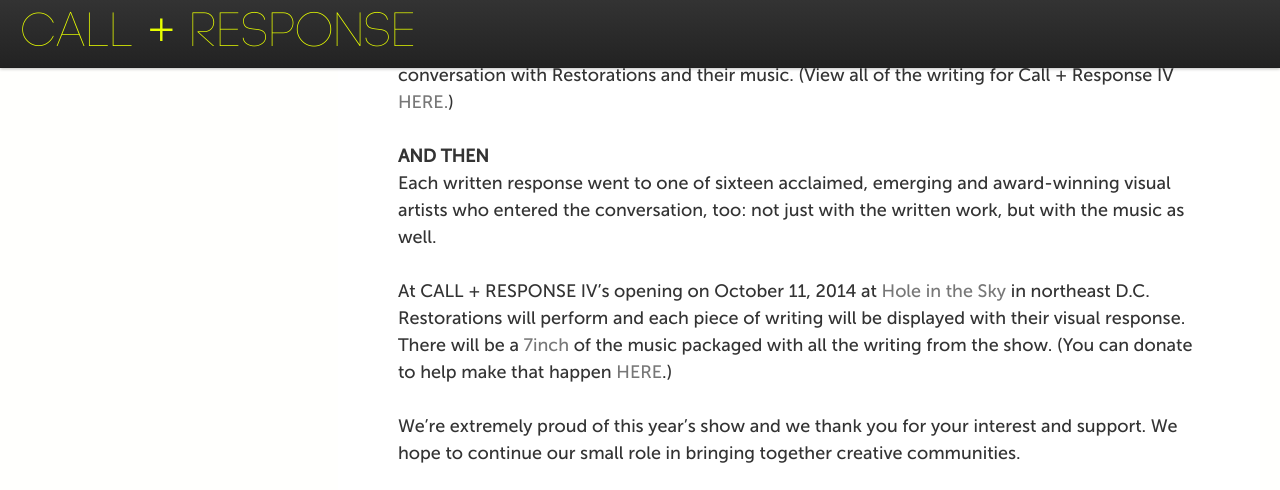
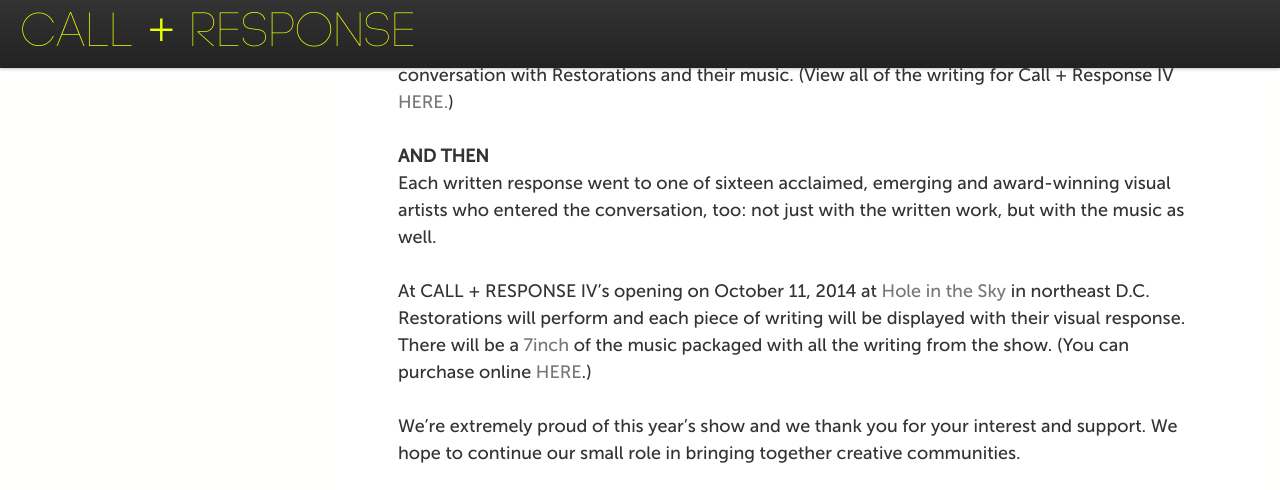
Before and after one commit to callandresponsedc/callandresponsedc, a Jekyll site: the page built from about/index.html, in a window 1280 px wide and 900 px high, scrolled down 531 px, cut to the strip 0-490 px from the top of the window. Built offline with Jekyll 4.4.1, drawn with Linux system fonts in a browser that asks for light colours; Markdown is read by kramdown in place of the engine named in the settings; comment, search, counter and statistics services are not loaded.

Commit message:
Update index.html

```diff
--- a/about/index.html
+++ b/about/index.html
@@ -20,7 +20,7 @@
 Each written response went to one of sixteen acclaimed, emerging and award-winning visual artists who entered the conversation, too: not just with the written work, but with the music as well.
   <br/><br/>
 At CALL + RESPONSE IV’s opening on October 11, 2014 at <a href="http://www.holeintheskydc.com/">Hole in the Sky</a> in northeast D.C.
-Restorations will perform and each piece of writing will be displayed with their visual response. There will be a <a href="http://i12.photobucket.com/albums/a221/volumetwo/cr_7inSleeve_zps29195a1c.png">7inch</a> of the music packaged with all the writing from the show. (You can donate to help make that happen <a href="https://www.paypal.com/cgi-bin/webscr?cmd=_s-xclick&hosted_button_id=M6CSF7PBZXWS2">HERE</a>.)
+Restorations will perform and each piece of writing will be displayed with their visual response. There will be a <a href="http://i12.photobucket.com/albums/a221/volumetwo/cr_7inSleeve_zps29195a1c.png">7inch</a> of the music packaged with all the writing from the show. (You can purchase online <a href="http://restorations.limitedrun.com/products/535343-call-and-response-7-inch">HERE</a>.)
   <br/><br/>
 We’re extremely proud of this year’s show and we thank you for your interest and support. We hope to continue our small role in bringing together creative communities.
   <br/><br/>
```
